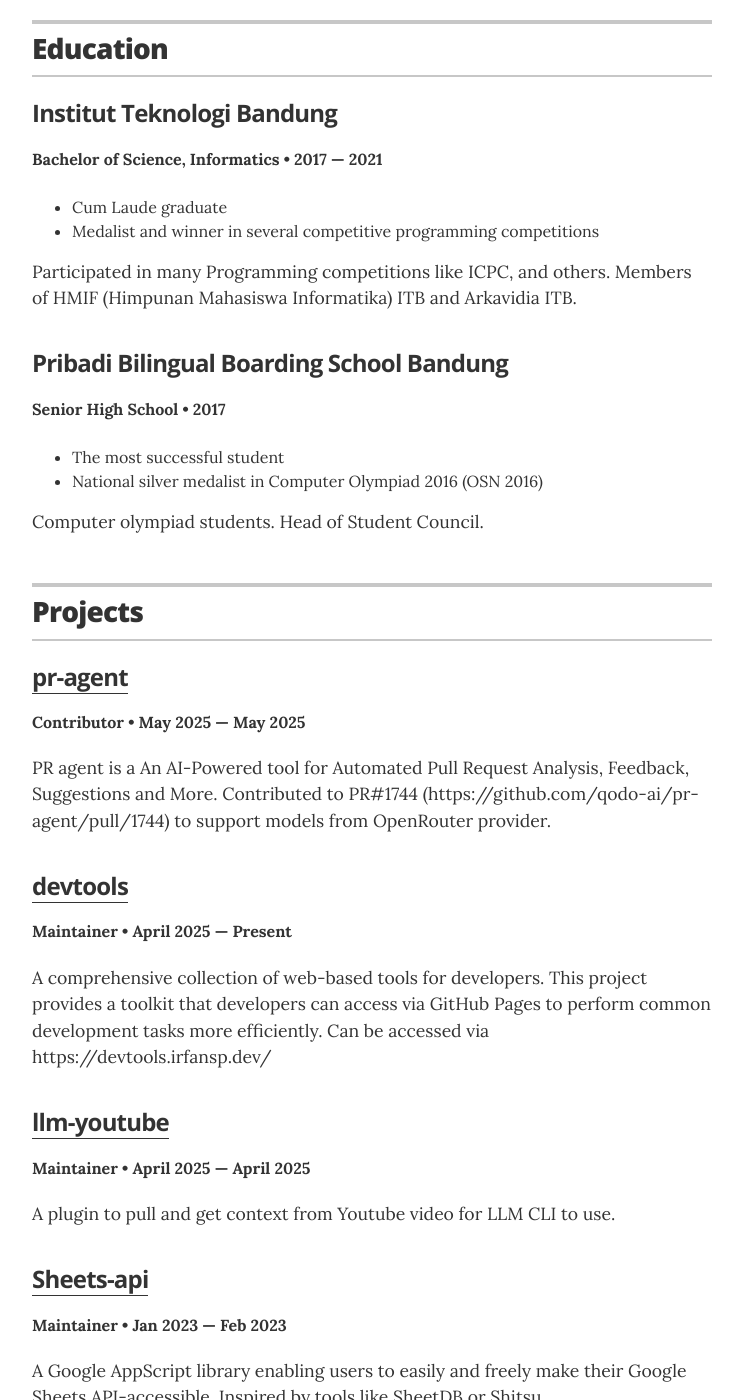
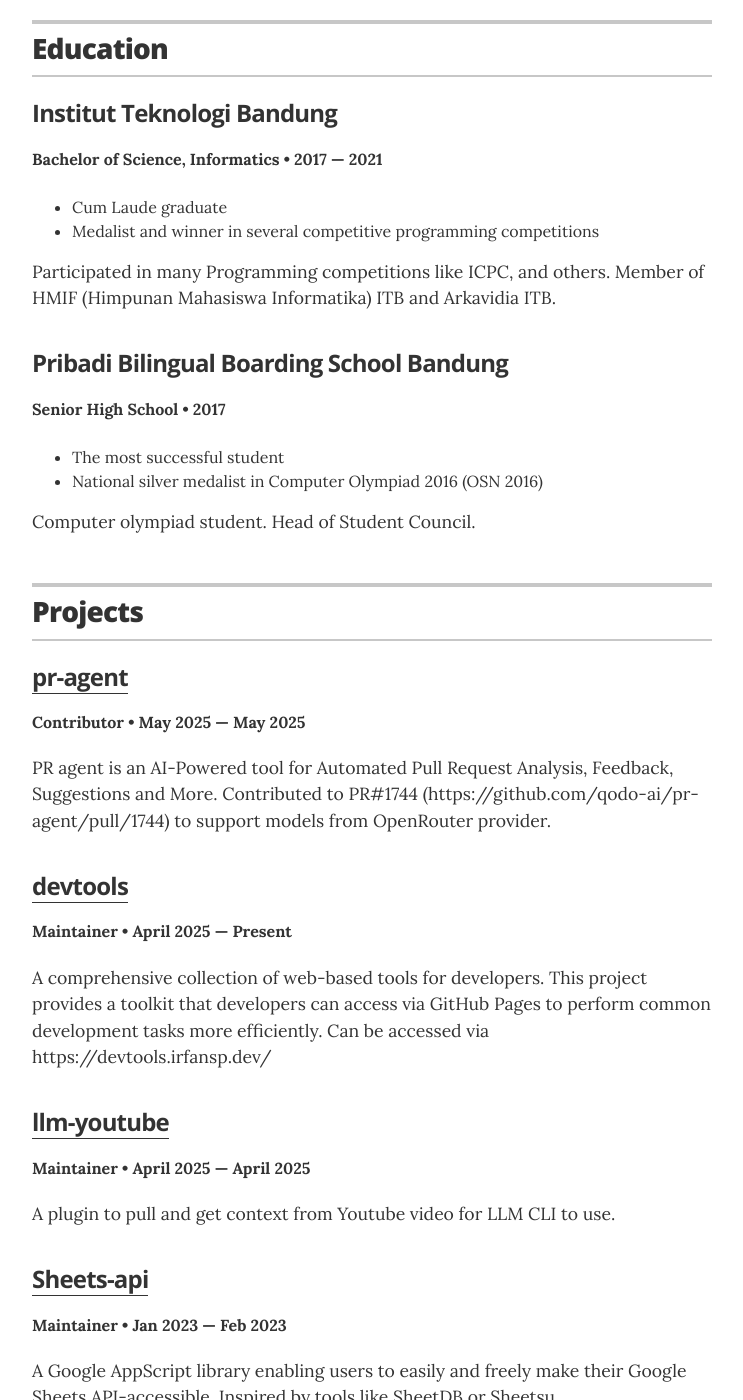
Before and after one commit to irfansofyana/resume, a Jekyll site: the page built from index.html, in a window 1280 px wide and 1400 px high, scrolled down 4263 px. Shown: the whole window, without its empty margins (268-1011 px from the left). Built offline with Jekyll 4.4.1, drawn with Linux system fonts in a browser that asks for light colours; some of the changed text lies outside the part shown.

Commit message:
Fix typos and grammar issues in resume data files
- Fixed typo: 'buld' -> 'build' in experience.yml
- Fixed spacing and grammar in API standardization description
- Fixed formatting: 'etc..)' -> 'etc.)' in interests.yml
- Fixed grammar: 'a An AI-Powered' -> 'an AI-Powered' in projects.yml
- Fixed typo: 'Shitsu' -> 'Sheetsu' in projects.yml
- Fixed grammar: 'Members of HMIF' -> 'Member of HMIF' in education.yml
- Fixed grammar: 'Computer olympiad students' -> 'Computer olympiad student' in education.yml

```diff
--- a/_data/education.yml
+++ b/_data/education.yml
@@ -5,7 +5,7 @@
   awards:
     - award: Cum Laude graduate
     - award: Medalist and winner in several competitive programming competitions
-  summary: Participated in many Programming competitions like ICPC, and others. Members of HMIF (Himpunan Mahasiswa Informatika) ITB and Arkavidia ITB.
+  summary: Participated in many Programming competitions like ICPC, and others. Member of HMIF (Himpunan Mahasiswa Informatika) ITB and Arkavidia ITB.
 
 - degree: Senior High School
   uni: Pribadi Bilingual Boarding School Bandung
@@ -13,4 +13,4 @@
   awards:
     - award: The most successful student
     - award: National silver medalist in Computer Olympiad 2016 (OSN 2016)
-  summary: Computer olympiad students. Head of Student Council.
+  summary: Computer olympiad student. Head of Student Council.
--- a/_data/experience.yml
+++ b/_data/experience.yml
@@ -7,11 +7,11 @@
         Driving engineering excellence and productivity initiatives at Superbank through innovative developer tooling and streamlined processes. Empowering backend engineering teams to deliver high-quality software efficiently while maintaining exceptional developer experience.
         <p> Key achievements and responsibilities: </p>
         <ul>
-          <li>Optimized CI/CD pipelines for Golang services using Athens Go Proxy, achieving an 80% reduction in duration time for buld, unit tests and code quality jobs</li>
+          <li>Optimized CI/CD pipelines for Golang services using Athens Go Proxy, achieving an 80% reduction in duration time for build, unit tests and code quality jobs</li>
           <li>Leading GitLab migration initiative for the backend engineering team—one of Superbank's top strategic priorities for 2025</li>
           <li>Standardized CI/CD pipelines across all teams, significantly reducing complexity and maintenance overhead</li>
           <li>Developed and maintained golden images as foundational base for backend services</li>
-          <li>Spearheaded API standardization initiative using modern tools including Apidog, OpenAPI, and Swagger to ensure consistent design  and documentationpractices and enhanced cross-team collaboration</li>
+          <li>Spearheaded API standardization initiative using modern tools including Apidog, OpenAPI, and Swagger to ensure consistent design and documentation practices and enhanced cross-team collaboration</li>
           <li>Implemented automated backend unit test reporting system, improving governance and code quality standards</li>
           <li>Integrated AI-powered code review tools into GitLab CI pipeline, enhancing review quality while reducing manual effort</li>
           <li>Developed intelligent Slack bot with RAG capabilities for FAQ automation, enabling faster employee support and reducing response times</li>
--- a/_data/interests.yml
+++ b/_data/interests.yml
@@ -1,5 +1,5 @@
 # Interests
 - description: Distributed Systems & Microservices
 - description: Developer Experience
-- description: Programming languages (Go, Rust, Java, etc..)
+- description: Programming languages (Go, Rust, Java, etc.)
 - description: Banking & Financial Technology
--- a/_data/projects.yml
+++ b/_data/projects.yml
@@ -5,7 +5,7 @@
   role: Contributor
   duration: May 2025 — May 2025
   url: https://github.com/qodo-ai/pr-agent
-  description: PR agent is a An AI-Powered tool for Automated Pull Request Analysis, Feedback, Suggestions and More. Contributed to PR#1744 (https://github.com/qodo-ai/pr-agent/pull/1744) to support models from OpenRouter provider.
+  description: PR agent is an AI-Powered tool for Automated Pull Request Analysis, Feedback, Suggestions and More. Contributed to PR#1744 (https://github.com/qodo-ai/pr-agent/pull/1744) to support models from OpenRouter provider.
 
 - project: devtools
   role: Maintainer
@@ -23,7 +23,7 @@
   role: Maintainer
   duration: Jan 2023 — Feb 2023
   url: https://github.com/irfansofyana/sheets-api
-  description: A Google AppScript library enabling users to easily and freely make their Google Sheets API-accessible. Inspired by tools like SheetDB or Shitsu.
+  description: A Google AppScript library enabling users to easily and freely make their Google Sheets API-accessible. Inspired by tools like SheetDB or Sheetsu.
 
 - project: Notify
   role: Contributor
```
